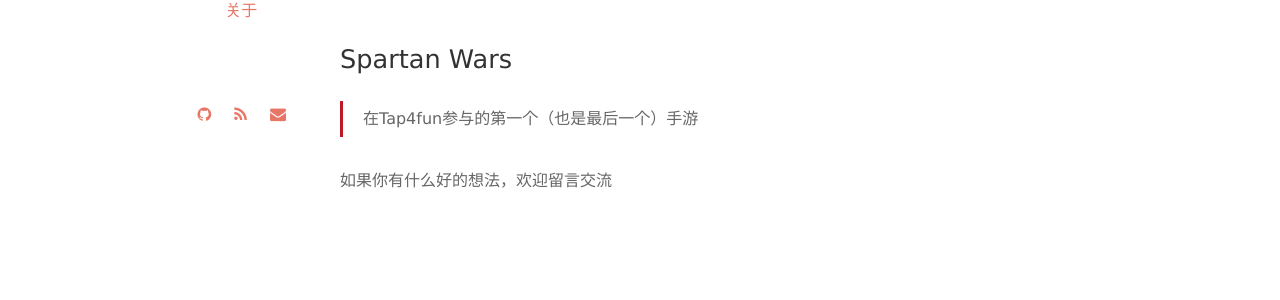
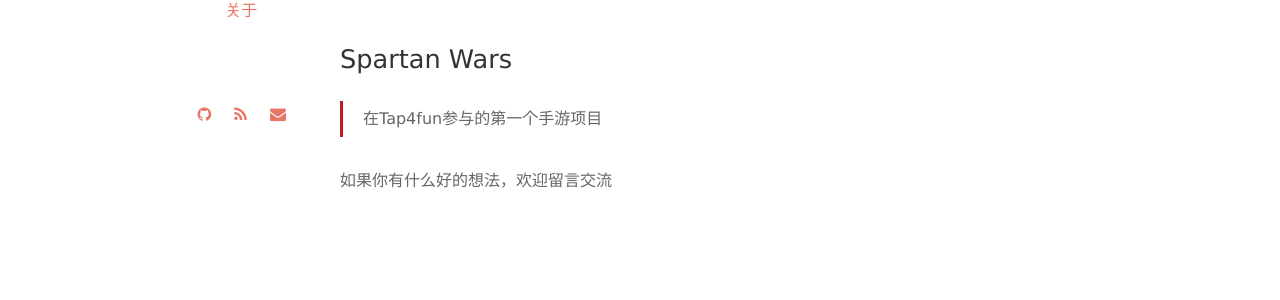
Before and after one commit to cauu/cauu.github.io, a Jekyll site: the page built from project/index.html, in a window 1280 px wide. Shown: the part 553-853 px from the top of the page. Built offline with Jekyll 4.4.1, drawn with Linux system fonts in a browser that asks for light colours; nearby versions of some CDN libraries; Markdown is read by kramdown in place of the engine named in the settings; comment, search, counter and statistics services are not loaded.

Commit message:
修改project描述

```diff
--- a/_config.yml
+++ b/_config.yml
@@ -31,7 +31,7 @@
 project:
   - { title: PokemonMax, description: 口袋妖怪GO精灵完美度计算器, url:  'http://www.poke-mon.cn' }
   - { title: IUFind, description: 哎哟旅行(全网旅行结伴信息搜索工具), url:  'http://www.iufind.com' }
-  - { title: Spartan Wars, description: 在Tap4fun参与的第一个（也是最后一个）手游, url: 'http://www.tap4fun.com/spartan-wars/' }
+  - { title: Spartan Wars, description: 在Tap4fun参与的第一个手游项目, url: 'http://www.tap4fun.com/spartan-wars/' }
 # Pagination
 gems: [jekyll-paginate]
 paginate: 10
```
